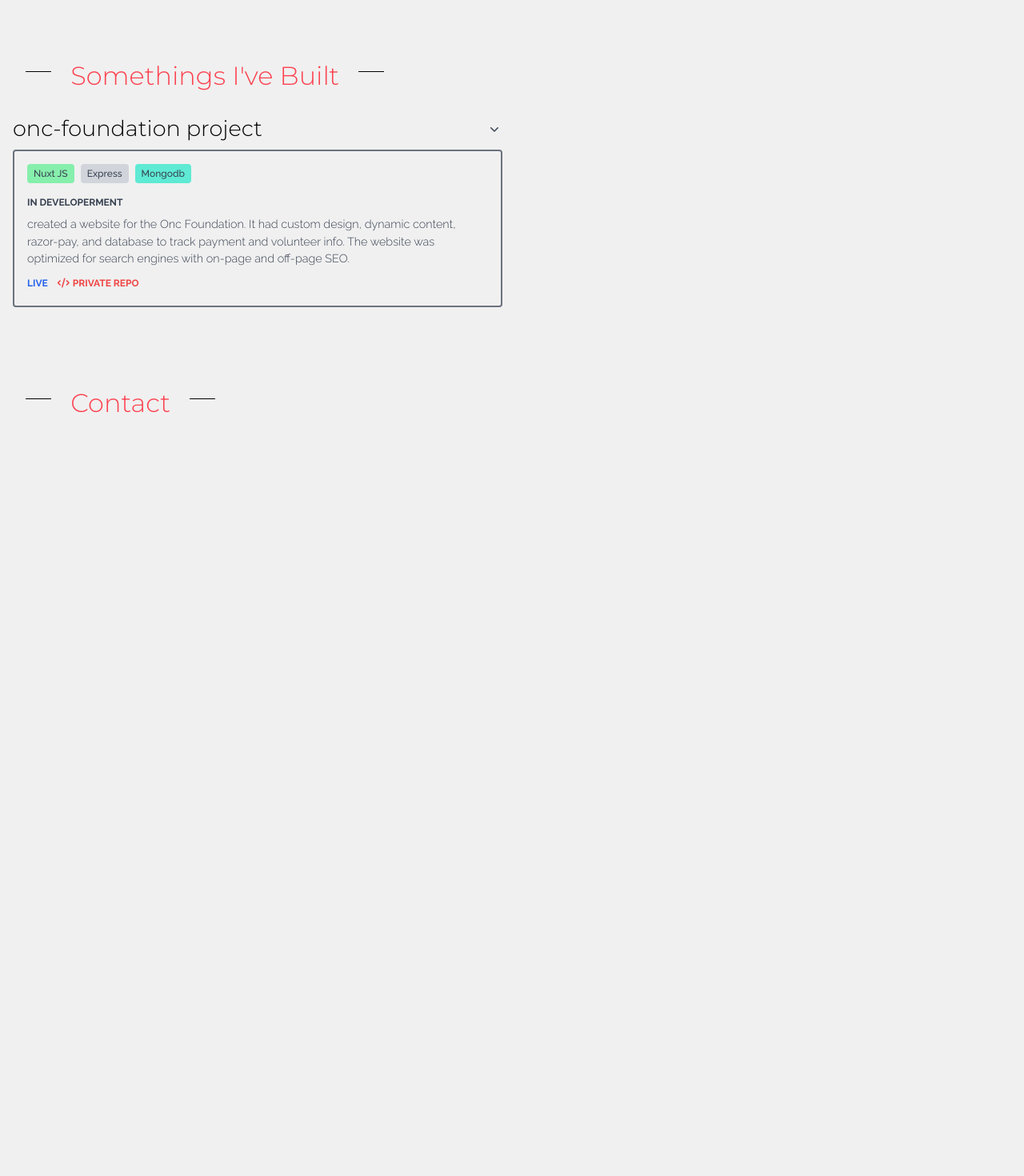
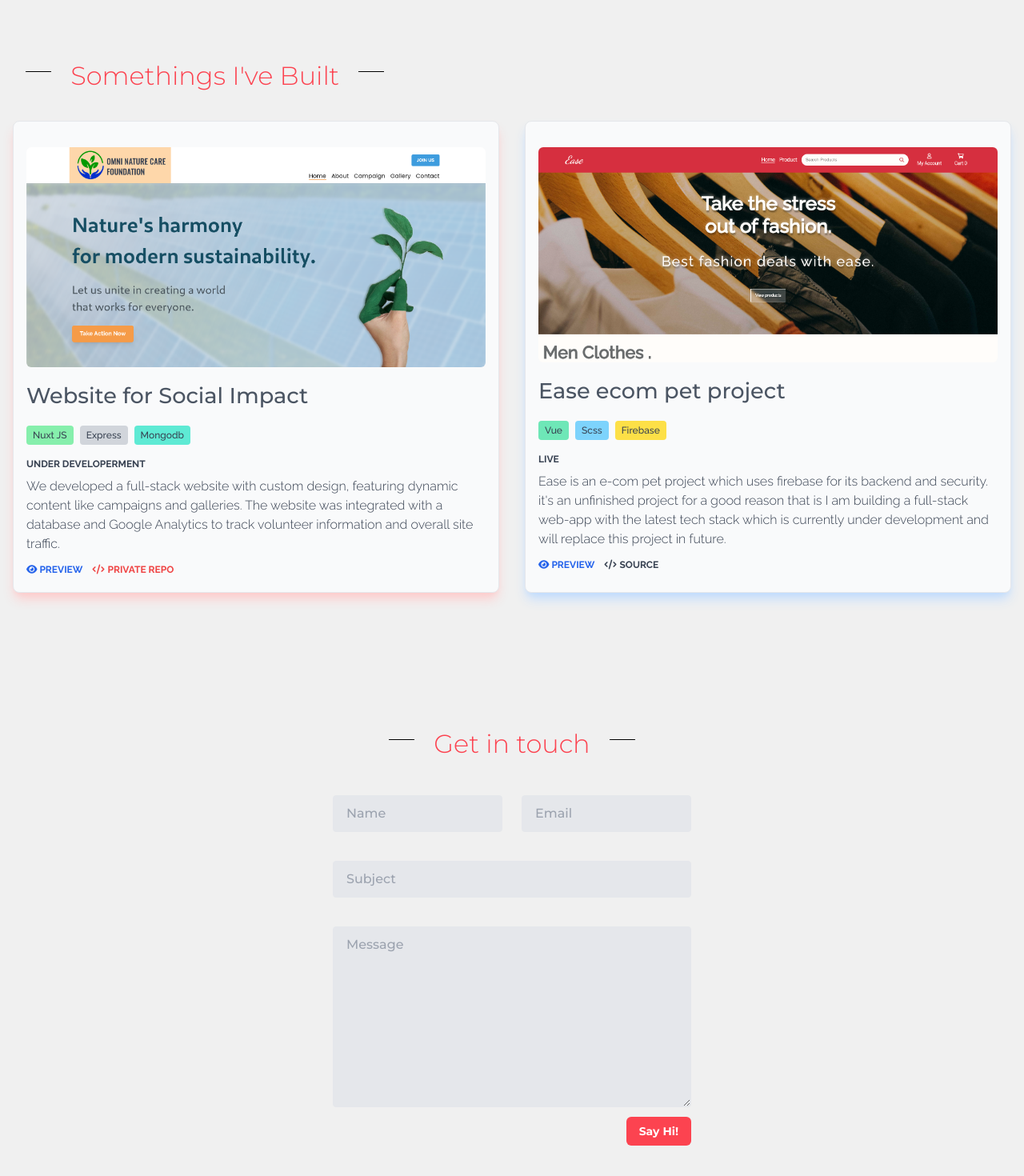
Before and after one commit to sosring/portfolio, a Nuxt app: page / in a window 1280 px wide. Shown: the part 2199-3669 px from the top of the page at 80% size. Before the commit the page ends 2775 px from the top, so only its background shows below. Built offline with nearby package versions, Linux system fonts and the light colour scheme.

Commit message:
email functionality needs to be added

```diff
--- a/assets/css/tailwind.css
+++ b/assets/css/tailwind.css
@@ -55,7 +55,7 @@
   }
 
   h2 {
-    scroll-margin-top: 8rem
+    scroll-margin-top: 8rem;
   }
 
   .heading {
--- /dev/null
+++ b/components/Contact-form.vue
@@ -0,0 +1,63 @@
+<template>
+
+  <form class="max-w-md mx-auto py-4
+   text-sm sm:text-base font-medium"
+   @submit.prevent="">
+  <div class="flex flex-wrap -mx-3 mb-6">
+    <div class="w-full md:w-1/2 px-3 mb-6 md:mb-0">
+      <input class="appearance-none block w-full
+       bg-gray-200 text-gray-700 border rounded
+       py-3 px-4 mb-3 leading-tight focus:outline-none
+       focus:bg-white" id="grid-first-name" type="text"
+       placeholder="Name">
+    </div>
+    <div class="w-full md:w-1/2 px-3">
+      <input class="appearance-none block w-full
+       bg-gray-200 text-gray-700 border border-gray-200
+       rounded py-3 px-4 leading-tight focus:outline-none
+       focus:bg-white focus:border-gray-500"
+       id="grid-last-name" type="email"
+       placeholder="Email">
+    </div>
+  </div>
+  <div class="flex flex-wrap -mx-3 mb-6">
+    <div class="w-full px-3">
+      <input class="appearance-none block w-full
+      bg-gray-200 text-gray-700 border border-gray-200
+      rounded py-3 px-4 mb-3 leading-tight focus:outline-none
+      focus:bg-white focus:border-gray-500" id="grid-email"
+      type="text"
+      placeholder="Subject">
+    </div>
+  </div>
+
+    <div class="flex flex-wrap -mx-3 mb-6">
+    <div class="w-full px-3">
+      <textarea rows="10"
+       class="appearance-none block w-full bg-gray-200
+       text-gray-700 border border-gray-200 rounded py-3
+       px-4 mb-3 leading-tight focus:outline-none
+       focus:bg-white focus:border-gray-500"
+       placeholder="Message" />
+    </div>
+    <div class="text-end w-full px-3">
+      <button type="submit"
+       class="font-bold font-montserrat px-4 py-2
+        text-xs sm:text-sm rounded-md bg-secoundary
+        text-white duration-300 cursor-pointer
+        active:-translate-y-1">
+          Say Hi!
+       </button>
+    </div>
+
+  </div>
+
+</form>
+
+</template>
+
+<style scoped>
+  .form-inputs {
+    @apply px-4 py-1 rounded w-full
+  }
+</style>
--- a/components/Contact.vue
+++ b/components/Contact.vue
@@ -1,16 +1,18 @@
 <template>
-  <section class="container mx-auto
-   px-4 py-12 font-montserrat flex
-   items-center">
+  <section class="h-screen container
+   mx-auto px-4 py-12 font-montserrat
+   flex items-center justify-center">
 
-    <article class="font-thin">
+    <article class="text-center">
 
       <h2 class="heading stroke
-       text-secoundary font-thin"
+       text-secoundary font-thin
+       mb-4 sm:mb-6 font-thin "
        id="contact">
+        Get in touch
+      </h2>
 
-        Contact
-      </h2>
+        <Contact-form />
     </article>
   </section>
 </template>
--- a/components/Portfolio.vue
+++ b/components/Portfolio.vue
@@ -13,11 +13,12 @@
         Somethings I've Built
       </h2>
 
-    <div class="w-full grid gap-4
-     sm:gap-6 lg:grid-cols-2">
+    <div class="project-wrapper grid gap-8">
+
       <Project-card
-        v-for="project in projects"
-       :project="project"/>
+        v-for="(project, index) in useProjects.projects"
+       :project="project"
+       :index="index"/>
     </div>
 
     </article>
@@ -25,17 +26,12 @@
 </template>
 
 <script setup>
-  const projects = [
-    {
-      img: "onc-foundation",
-      task: "Full-stack website",
-      title: "onc-foundation project",
-      summary: "created a website for the Onc Foundation. It had custom design, dynamic content, razor-pay, and database to track payment and volunteer info. The website was optimized for search engines with on-page and off-page SEO.",
-      stack: ['Nuxt JS', 'Express', 'Mongodb'],
-      live: 'https://oncfoundation.com',
-      source: null,
-      inDevelopment: true,
-      private: true
-    }
-  ]
+  import { useProjectStore } from '../stores/useProjects.js'
+  const useProjects = useProjectStore()
 </script>
+
+<style scoped>
+  .project-wrapper {
+    grid-template-columns: repeat(auto-fit, minmax(300px, 1fr));
+  }
+</style>
--- a/components/Project-card.vue
+++ b/components/Project-card.vue
@@ -1,18 +1,16 @@
 <template>
 
-    <article class="mx-auto w-full">
-        <div class="w-full mb-4 text-left
-         text-sm flex justify-between">
+      <article class="px-4 pt-4 pb-2 text-gray-700
+       border shadow-lg rounded-lg font-raleway bg-gray-50"
+       :class="shadowClass">
 
-          <h3 class="heading" v-html="project.title"></h3>
-          <ChevronUpIcon
-            class="h-5 w-5 text-gray-700 rotate-180 transform"/>
-        </div>
+        <img :src="`/projects/${project.img}.png`"
+          :alt="project.img"
+          class="rounded-md my-4 object-cover">
 
-        <transition>
-        <div class="px-4 pt-4 pb-2 text-gray-700
-         border-2 border-gray-500 rounded
-         font-raleway bg-primary">
+          <h3 class="heading font-medium
+           text-gray-600 mb-4"
+           v-html="project.name"></h3>
 
           <ul class="flex gap-2 mb-2 sm:mb-4">
             <li v-for="stack in project.stack">
@@ -23,6 +21,7 @@
             </li>
           </ul>
 
+
           <p v-html="devStatus"
            class="text-xs font-bold mb-2"></p>
 
@@ -31,9 +30,12 @@
 
           <!-- Links -->
           <div class="flex gap-3 my-3">
-           <a :href="project.live"
+           <a :href="project.web_link"
             target="blank"
-            class="text-blue-600">Live</a>
+            class="text-blue-600">
+            <i class="fas fa-eye"></i>
+              Preview
+            </a>
 
            <a v-if="!project.private"
             :href="project.source"
@@ -52,8 +54,7 @@
             <p>private repo</p>
          </a>
         </div>
-        </div>
-        </transition>
+
     </article>
 </template>
 
@@ -62,11 +63,16 @@
   import { ChevronUpIcon } from '@heroicons/vue/20/solid'
 
   const props = defineProps({
-    project: Object
+    project: Object,
+    index: Number
   });
 
+  const shadowClass = computed(() => {
+    return props.index / 2 ? 'shadow-blue-200' : 'shadow-red-200'
+  })
+
   const devStatus = computed(() => {
-    return props.project.inDevelopment ? 'IN DEVELOPERMENT' : 'LIVE'
+    return props.project.inDevelopment ? 'UNDER DEVELOPERMENT' : 'LIVE'
   })
 </script>
 
@@ -77,7 +83,7 @@
   }
 
   .summary {
-    font-size: clamp(.9rem, 2.5vw, .9rem);
+    font-size: clamp(.8rem, 2.5vw, 1rem);
   }
 
   a {
@@ -95,4 +101,16 @@
   .express {
     @apply bg-gray-300
   }
+
+  .scss {
+    @apply bg-sky-300
+  }
+
+  .vue {
+    @apply bg-emerald-300
+  }
+
+  .firebase {
+    @apply bg-yellow-300
+  }
 </style>
--- a/components/Work.vue
+++ b/components/Work.vue
@@ -39,7 +39,7 @@
      date: '12/02/03',
      points: [
       'Built a full-stack website with custom design',
-      'Integrated a razor-pay and database to record payment and volunteer information',
+      'Integrated database and google analytics to record volunteer information and overall site traffic',
       'Included dynamic content such as campaigns and galleries on the website',
       'Conducted on-page and off-page SEO to optimize the website for search engines',
       "Implemented social media marketing strategies to increase the website's visibility and engagement"
--- /dev/null
+++ b/stores/useProjects.js
@@ -0,0 +1,26 @@
+export const useProjectStore = defineStore('useProject', {
+  state: () => ({
+    projects: [
+      {
+        img: "onc-foundation",
+        name: "Website for Social Impact",
+        summary: "We developed a full-stack website with custom design, featuring dynamic content like campaigns and galleries. The website was integrated with a database and Google Analytics to track volunteer information and overall site traffic.",
+        stack: ['Nuxt JS', 'Express', 'Mongodb'],
+        web_link: 'https://onc-foundation.netlify.app',
+        source: null,
+        inDevelopment: true,
+        private: true
+      },
+      {
+        img: "ease-ecom",
+        name: "Ease ecom pet project",
+        summary: "Ease is an e-com pet project which uses firebase for its backend and security. it's an unfinished project for a good reason that is I am building a full-stack web-app with the latest tech stack which is currently under development and will replace this project in future.",
+        stack: ['Vue', 'Scss', 'Firebase'],
+        web_link: 'https://ease-7f317.firebaseapp.com/',
+        source: 'https://github.com/sosring/ease-ecom',
+        inDevelopment: false,
+        private: false
+      }
+    ]
+  })
+})
```
Also changed, not shown: public/projects/ease-ecom.png (added). Lines whose indentation alone changed are shown as unchanged.
